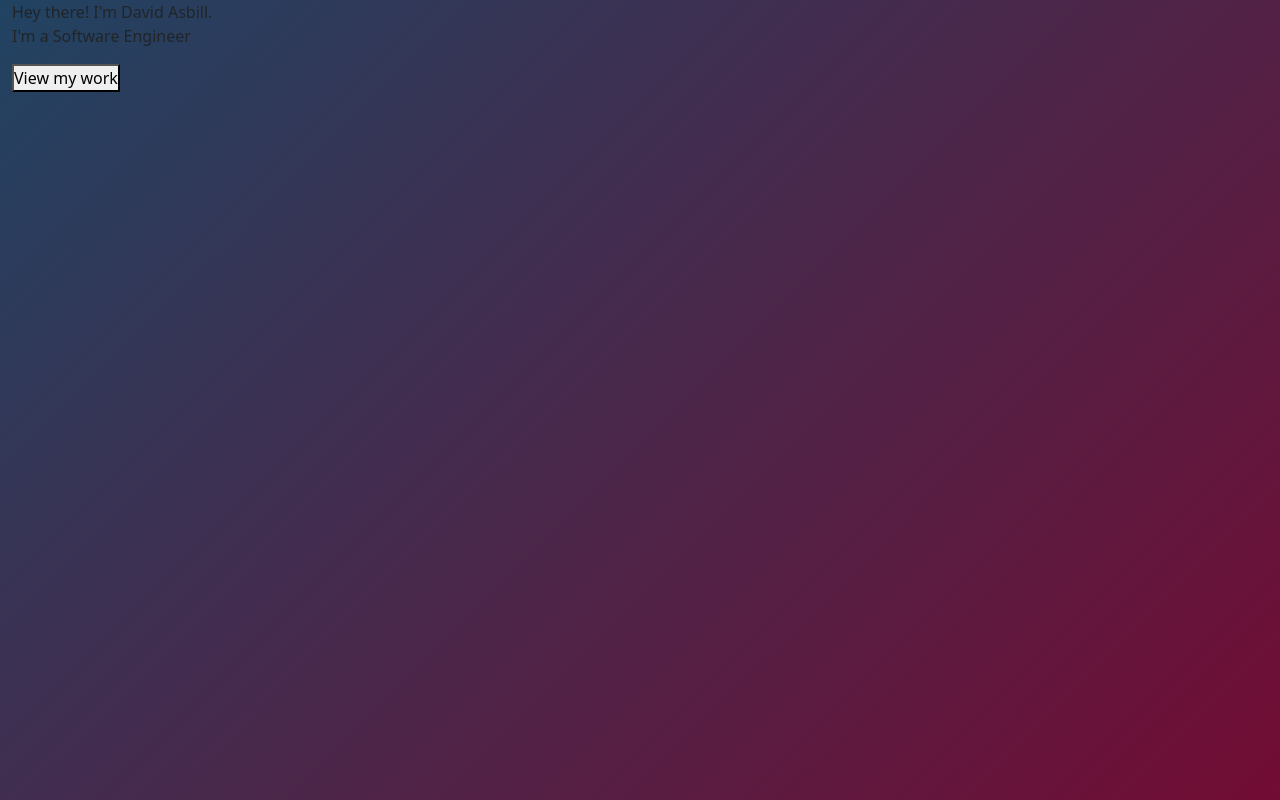
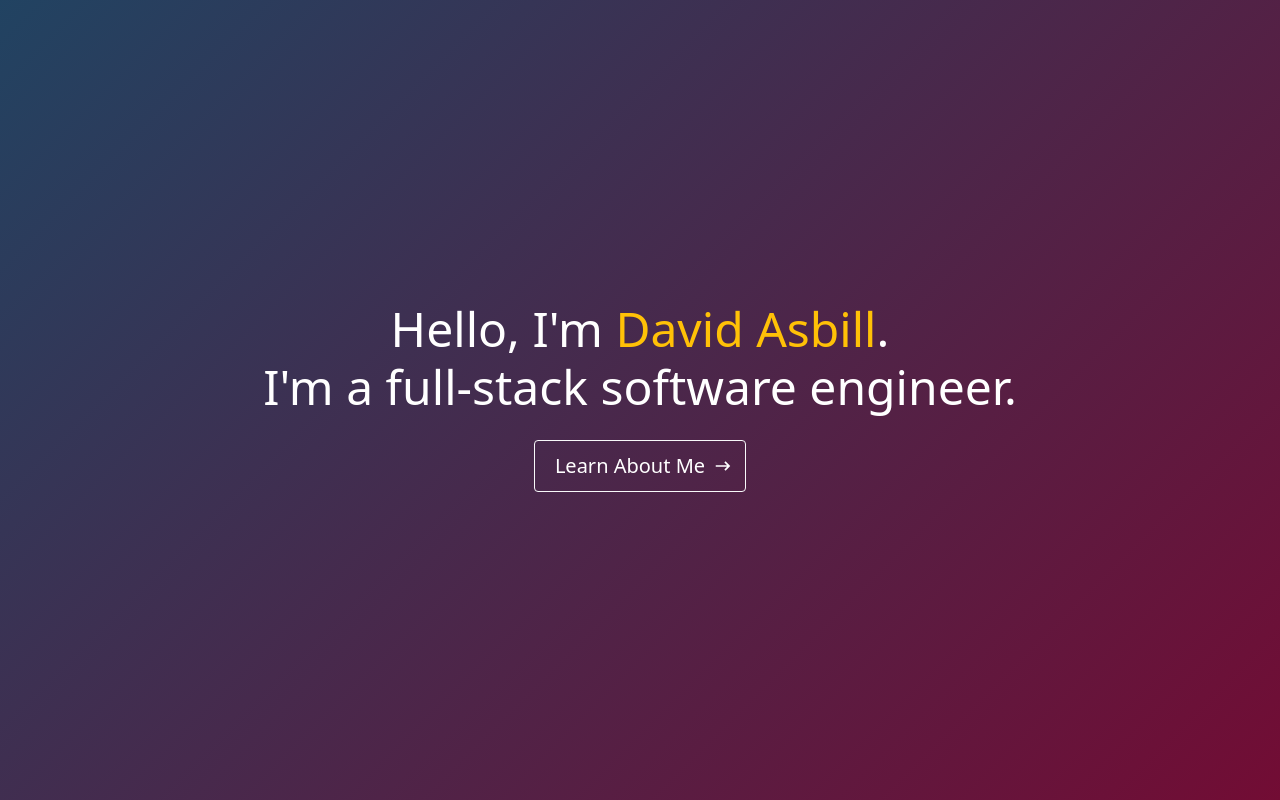
Before and after one commit to asbillt/portfolio-website, a React (Create React App) app: page / in a window 1280 px wide. Built offline with nearby package versions, Linux system fonts and the light colour scheme.

Commit message:
Adds bootstrap and icons import statements. Adds content to home component. Adds inline styles to home component.

```diff
--- a/src/Components/Home.js
+++ b/src/Components/Home.js
@@ -1,16 +1,33 @@
 import React from "react";
 import Container from "react-bootstrap/Container";
+import Row from "react-bootstrap/Row";
+import Col from "react-bootstrap/Col";
+import Button from "react-bootstrap/Button";
+import { CgArrowRight } from "react-icons/cg";
 
-function Header() {
+function Home() {
   return (
-    <Container fluid>
-      <p>
-        Hey there! I'm David Asbill. <br />
-        I'm a Software Engineer
-      </p>
-      <button>View my work</button>
+    <Container
+      fluid
+      className="vh-100 d-flex justify-content-center align-items-center"
+    >
+      <Row>
+        <h1 className="text-center text-white display-5 fw-normal px-0 pt-3 my-0">
+          Hello, I'm <span className="text-warning">David Asbill</span>. <br />
+          I'm a full-stack software engineer.
+        </h1>
+        <Col className="d-flex justify-content-center py-4">
+          <Button
+            variant="light"
+            className="d-flex fs-5 text-white bg-transparent"
+          >
+            <span className="px-2 py-1">Learn About Me</span>
+            <CgArrowRight className="align-self-center" />
+          </Button>
+        </Col>
+      </Row>
     </Container>
   );
 }
 
-export default Header;
+export default Home;
```
